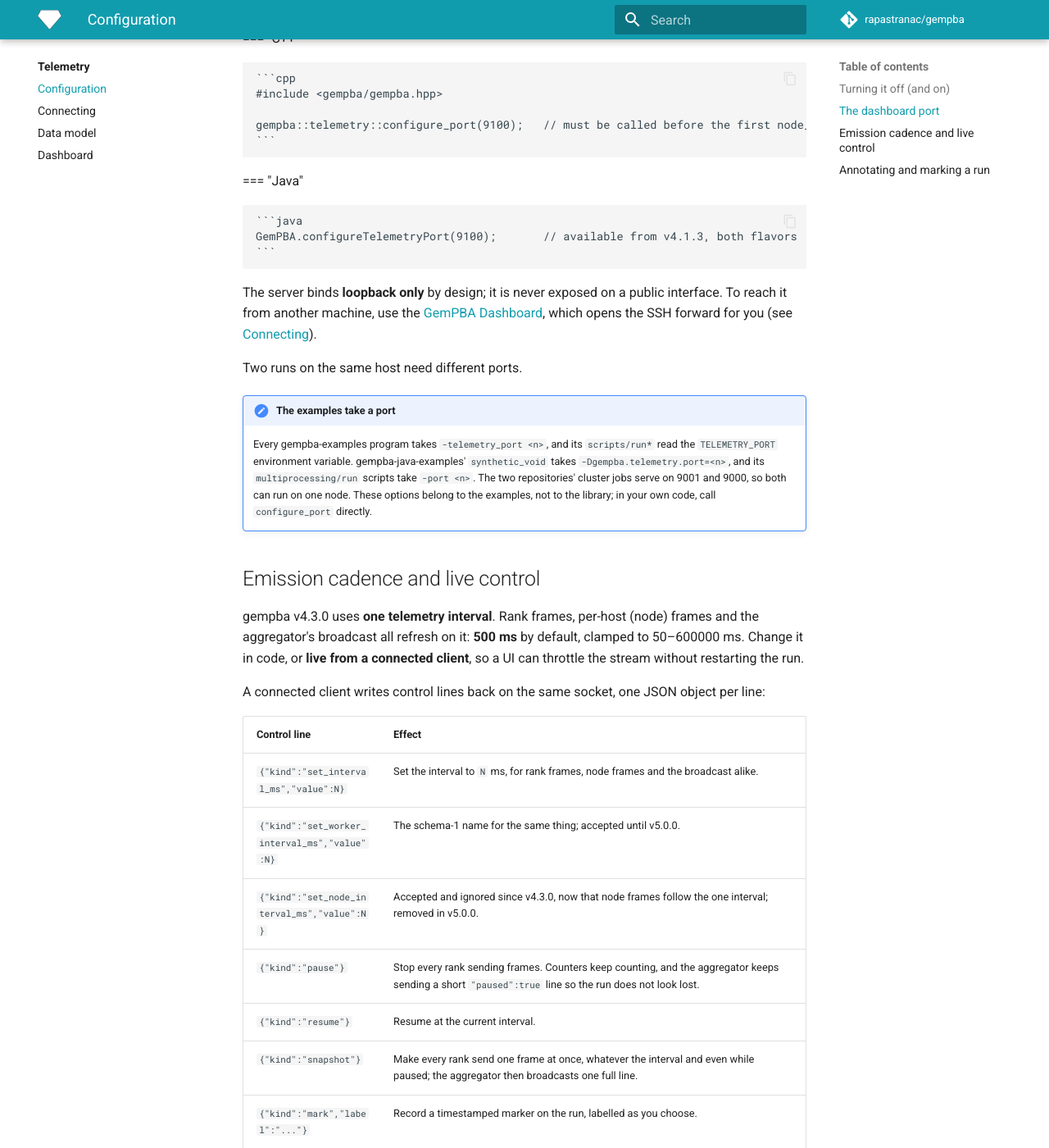
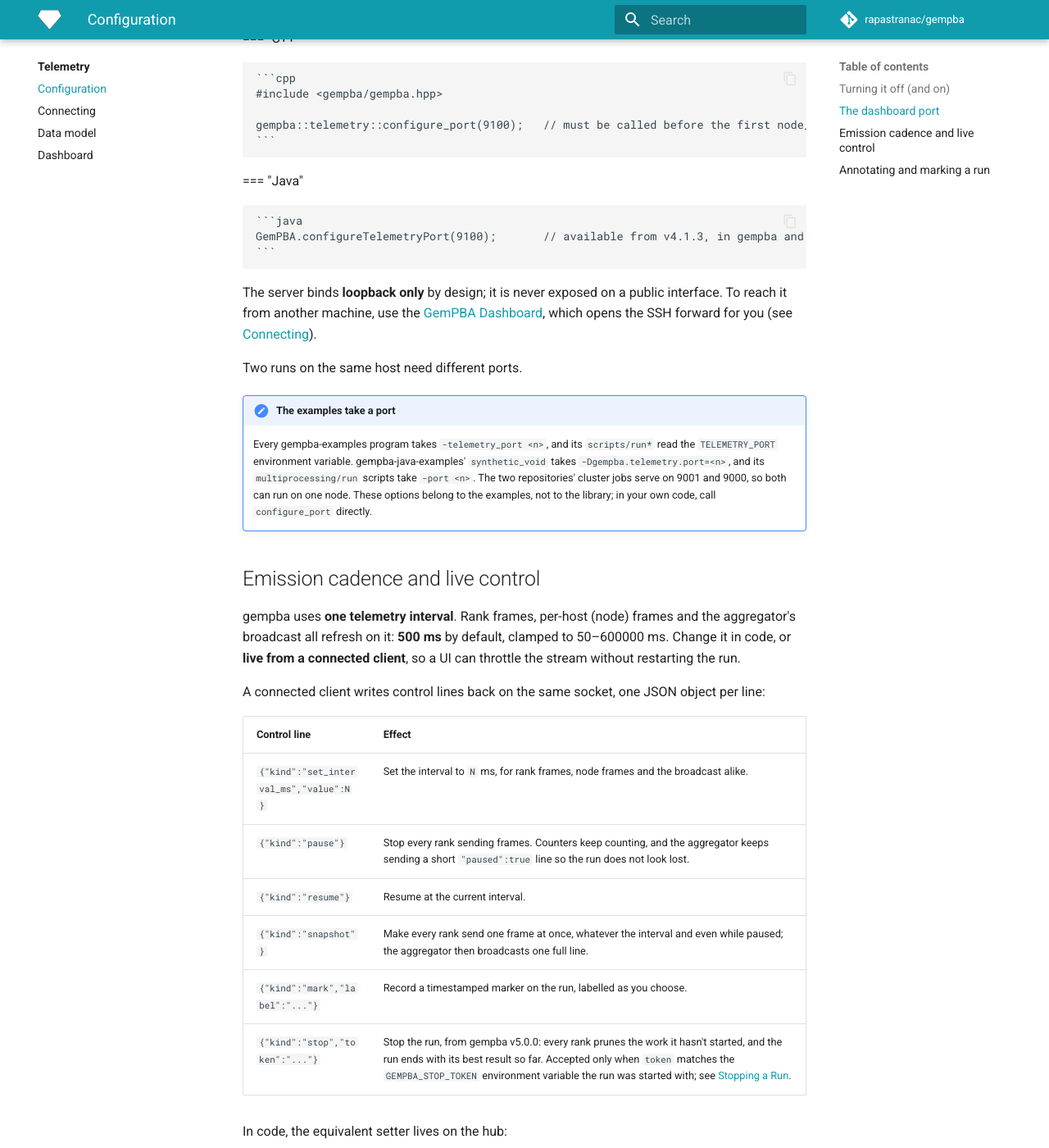
Before and after one commit to rapastranac/gempba-docs, an MkDocs documentation site: the page built from docs/telemetry/configuration.md, in a window 1280 px wide and 1400 px high, scrolled down 1215 px. Shown: the whole window at 82% size. Built offline with MkDocs 1.6.1 and Material for MkDocs 9.7.7, drawn with Linux system fonts in a browser that asks for light colours; comment, search, counter and statistics services are not loaded; some of the changed text lies outside the part shown.

Commit message:
#471 docs(#1, #5, #18): Drop the flavors and the removed interval controls from the telemetry pages
- Telemetry is on with or without the MPI component; the MPI transport comes with gempba::mpi::create_scheduler
- Drop set_worker_interval_ms, set_node_interval_ms and their deprecated setters, which v5 removed

````diff
--- a/docs/telemetry/configuration.md
+++ b/docs/telemetry/configuration.md
@@ -48,7 +48,7 @@ The aggregator (rank 0) binds a loopback-only TCP server for the dashboard chann
 === "Java"
 
     ```java
-    GemPBA.configureTelemetryPort(9100);       // available from v4.1.3, both flavors
+    GemPBA.configureTelemetryPort(9100);       // available from v4.1.3, in gempba and gempba-mpi
     ```
 
 The server binds **loopback only** by design; it is never exposed on a public interface. To reach it from another machine, use the [GemPBA Dashboard](dashboard.md), which opens the SSH forward for you (see [Connecting](connecting.md)).
@@ -60,15 +60,13 @@ Two runs on the same host need different ports.
 
 ## Emission cadence and live control
 
-gempba v4.3.0 uses **one telemetry interval**. Rank frames, per-host (node) frames and the aggregator's broadcast all refresh on it: **500 ms** by default, clamped to 50–600000 ms. Change it in code, or **live from a connected client**, so a UI can throttle the stream without restarting the run.
+gempba uses **one telemetry interval**. Rank frames, per-host (node) frames and the aggregator's broadcast all refresh on it: **500 ms** by default, clamped to 50–600000 ms. Change it in code, or **live from a connected client**, so a UI can throttle the stream without restarting the run.
 
 A connected client writes control lines back on the same socket, one JSON object per line:
 
 | Control line | Effect |
 |---|---|
 | `{"kind":"set_interval_ms","value":N}` | Set the interval to `N` ms, for rank frames, node frames and the broadcast alike. |
-| `{"kind":"set_worker_interval_ms","value":N}` | The schema-1 name for the same thing; accepted until v5.0.0. |
-| `{"kind":"set_node_interval_ms","value":N}` | Accepted and ignored since v4.3.0, now that node frames follow the one interval; removed in v5.0.0. |
 | `{"kind":"pause"}` | Stop every rank sending frames. Counters keep counting, and the aggregator keeps sending a short `"paused":true` line so the run does not look lost. |
 | `{"kind":"resume"}` | Resume at the current interval. |
 | `{"kind":"snapshot"}` | Make every rank send one frame at once, whatever the interval and even while paused; the aggregator then broadcasts one full line. |
@@ -84,7 +82,7 @@ if (hub) {
 }
 ```
 
-The in-process control enum is `control_kind::SET_INTERVAL_MS`. The old `set_worker_interval_ms()` and `control_kind::SET_WORKER_INTERVAL_MS` still compile, with a deprecation warning, and forward to these until v5.0.0; `set_node_interval_ms()` does nothing and is removed in v5.0.0.
+The in-process control enum is `control_kind::SET_INTERVAL_MS`.
 
 A faster interval gives a more responsive dashboard at the cost of more frames on the wire; a slower one is cheaper for long unattended runs. Because the interval is client-controllable, a dashboard can dial it up while you are watching and back down when you are not.
 
````
Also changed, not shown: docs/telemetry/index.md (+2 -2 lines).
